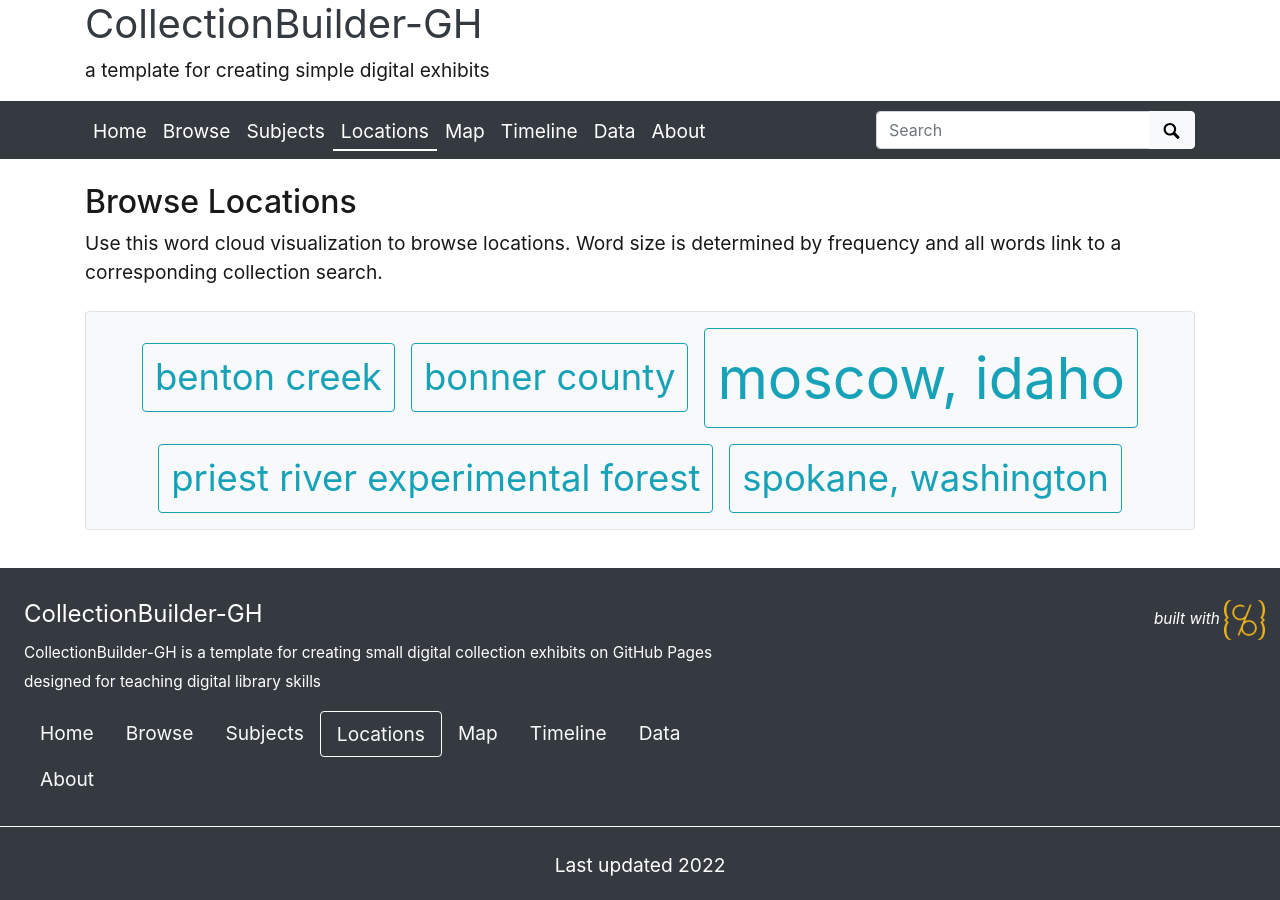
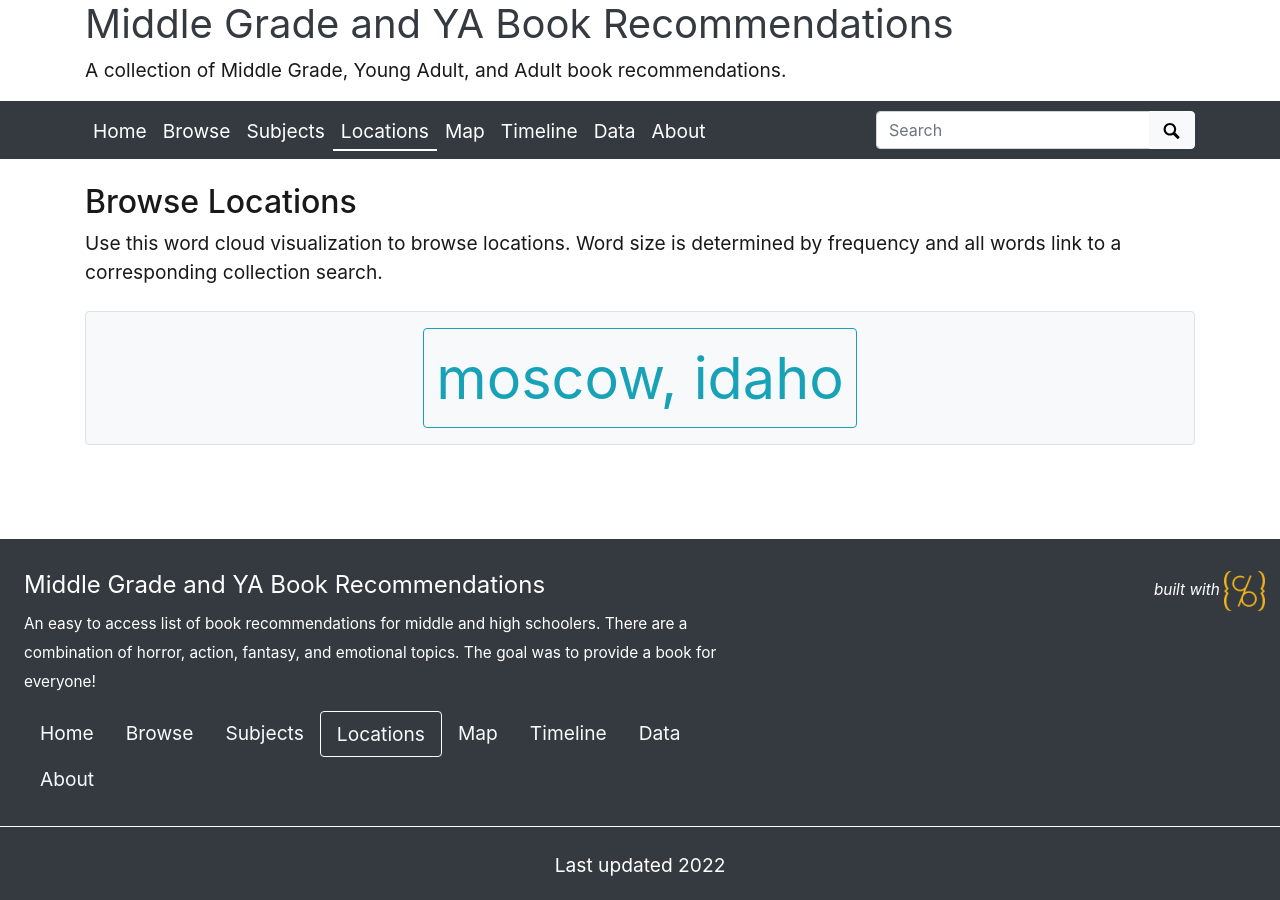
Before and after one commit to jenmart29/BookRecommendations, a Jekyll site: the page built from pages/locations.md, in a window 1280 px wide. Built offline with Jekyll 4.4.1, drawn with Linux system fonts in a browser that asks for light colours.

Commit message:
Updated config settings

```diff
--- a/_config.yml
+++ b/_config.yml
@@ -20,21 +20,21 @@
 # SITE SETTINGS
 #
 # title of site appears in banner
-title: CollectionBuilder-GH
+title: Middle Grade and YA Book Recommendations
 # tagline, a short phrase that will appear throughout the site in the top banner
-tagline: a template for creating simple digital exhibits
+tagline: A collection of Middle Grade, Young Adult, and Adult book recommendations.
 # description appears in meta tags and other locations
 # this description might appear in search result lists, keep around 160 characters max
-description: "CollectionBuilder-GH is a template for creating small digital collection exhibits on GitHub Pages designed for teaching digital library skills"
+description: "An easy to access list of book recommendations for middle and high schoolers. There are a combination of horror, action, fantasy, and emotional topics. The goal was to provide a book for everyone!"
 # creator of the digital collection, to appear in meta tags; we typically use our GitHub usernames but feel free to just use your name
-author: CollectionBuilder
+author: Jennifer Martin
 
 ##########
 # COLLECTION SETTINGS
 #
 # Set the metadata for your collection (the name of the csv file in your _data directory that describes the objects in your collection)
 # Use the filename of your CSV **without** the ".csv" extension! E.g. _data/demo-metadata.csv --> "demo-metadata"
-metadata: demo-metadata
+metadata: recsmetadata
 
 ##########
 # Site/Organization Branding
@@ -61,7 +61,7 @@
 # ROBOTS EXCLUDE
 #
 # set noindex to true if you do NOT want Google to index your site
-# noindex: true
+noindex: true
 
 ##########
 # BUILD SETTINGS
```
